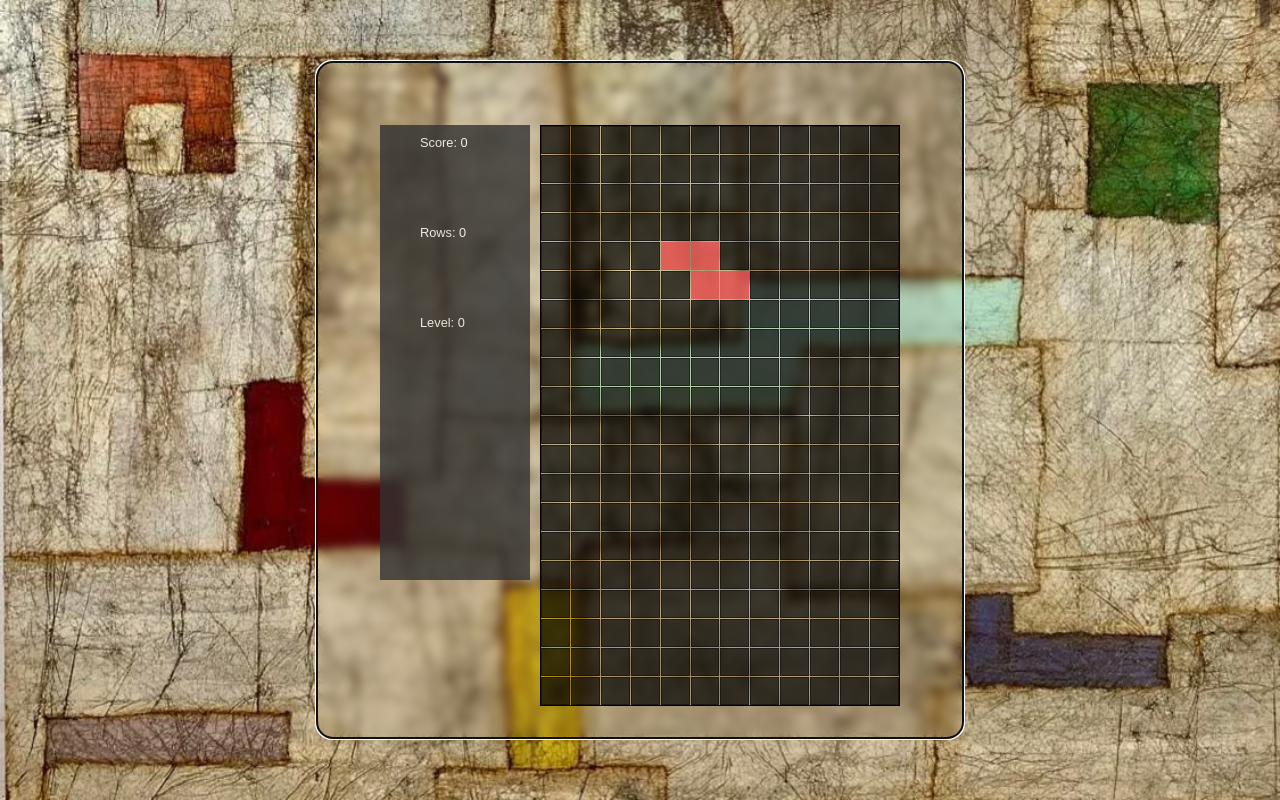
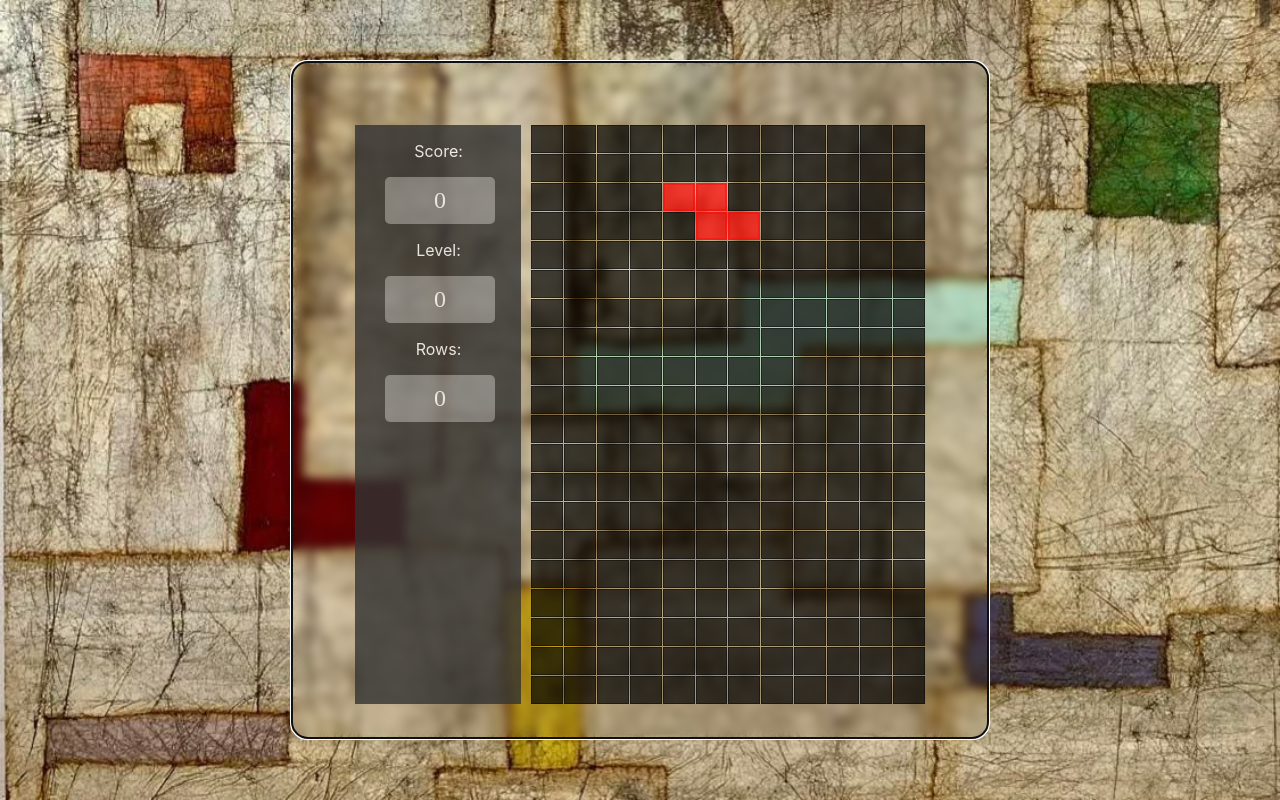
Before and after one commit to anilaavdylii/tetris_game, a React (Create React App) app: page /tetris in a window 1280 px wide. Built offline with nearby package versions, Linux system fonts and the light colour scheme.

Commit message:
converted countdown class component to functional component

```diff
--- a/src/components/Cell.jsx
+++ b/src/components/Cell.jsx
@@ -7,7 +7,7 @@ const Cell = ({ type }) => {
   const cell = {
     width: "auto",
     background: `rgba(${TETROMINOS[type].color}, 0.7`,
-    border: `${type === 0 ? '1px solid' : '14px solid'}`,
+    border: `${type === 0 ? '0.1px solid' : '2px solid'}`,
     borderBottomColor: `rgba(${TETROMINOS[type].color}, 0.4)`,
     borderRightColor: `rgba(${TETROMINOS[type].color}, 0.4)`,
     borderTopColor: `rgba(${TETROMINOS[type].color}, 0.4)`,
--- a/src/components/CountDown.jsx
+++ /dev/null
@@ -1,41 +0,0 @@
-import React from 'react';
-
-export default class CountDown extends React.Component {
-    constructor(props) {
-        super(props);
-        this.state = {
-            count: props.duration ? props.duration : 5,
-        }
-    }
-    componentDidMount() {
-        this.timer = setInterval(() => {
-            let { count } = this.state;
-            this.setState({
-                count: count - 1
-            })
-        }, 1000)
-    }
-
-    componentDidUpdate(prevProps, prevState, snapshot) {
-        if (prevState.count !== this.state.count && this.state.count === 0) {
-            clearInterval(this.timer);
-            if (this.props.onTimesup) {
-                this.props.onTimesup();
-            }
-        }
-    }
-
-    fmtMSS(s) { return (s - (s %= 60)) / 60 + (9 < s ? ':' : ':0') + s }
-
-
-    render() {
-        let { count } = this.state;
-        return (
-            <>
-                <div className='timer'>
-                    {count === 0 ? '' : <p>{this.fmtMSS(count)}</p>}
-                </div>
-            </>
-        )
-    }
-}
--- /dev/null
+++ b/src/components/CountDownTimer.jsx
@@ -0,0 +1,33 @@
+import React,{useState, useRef, useEffect} from 'react'
+
+
+const CountDownTimer = ({seconds, onTimesup}) => {
+  const [countdown, setCountDown] = useState(seconds);
+  const timerId = useRef();
+
+  useEffect(()=>{
+    timerId.current = setInterval(()=>{
+        setCountDown(prev => prev - 1)
+    }, 1000)
+    return ()=> clearInterval(timerId.current);
+  },[])
+
+  useEffect(()=>{
+    if(countdown <= 0){
+        clearInterval(timerId.current)
+        onTimesup();
+    }
+  },[countdown])
+
+  return (
+    <div>
+        <>
+            <div className='timer'>
+                {countdown === 0 ? '' : <p>{countdown}</p>}
+            </div>
+        </>
+    </div>
+  )
+}
+
+export default CountDownTimer
--- a/src/components/Display.jsx
+++ b/src/components/Display.jsx
@@ -3,16 +3,19 @@ import React from 'react';
 const Display = ({ text }) => {
   const display = {
     display: "flex",
-    margin: "0 50px 50px 0",
+    margin: "0 50px 0px 0",
     padding: "10px",
     border: "4px",
     minHeight: "20px",
     width: "100%",
-    borderRadius: "20px",
+    borderRadius: "5px",
     color: "white",
     background: "transparent",
-    fontFamily: "Pixel, Arial, Helvetica, sans-serif",
-    fontSize: "0.8rem"
+    fontFamily: "Oswald",
+    fontSize: "1.5rem",
+    backgroundColor:"gray",
+    justifyContent:"center"
+
   }
 
   return(
--- a/src/components/Stage.jsx
+++ b/src/components/Stage.jsx
@@ -9,7 +9,7 @@ const Stage = ({ stage }) => {
     gridTemplateRows: `repeat(${stage.length}, 28px)`,
     gridTemplateColumns: ` repeat(${stage[0].length}, 0.5fr)`,
     gridGap: "1px",
-    border: "1px solid",
+    border: "1px ",
     width: "100%",
     maxWidth: "40vw",
     background: "transparent"
--- a/src/pages/tetris/Tetris.css
+++ b/src/pages/tetris/Tetris.css
@@ -11,14 +11,16 @@ aside{
     max-width: 90px;
     display: block;
     padding: 0px 30px;
+    padding-right: 46px;
     background-color: #333;
     opacity: 0.8;
     margin-right: 10px;
+    height: 579px;
 }
 
 .tetrisWrapper{
     height: 580px;
-    width: 550px;
+    width: 600px;
     backdrop-filter: blur(5px);
     padding: 3rem;
     border-radius: 1rem;
@@ -44,5 +46,13 @@ aside{
 }
 
 .timer p{
-        margin-top: -60px;
+    margin-top: -130px;
+    margin-left: 55px;
 }
+
+.text{
+    color: white;
+    flex: auto;
+    flex-direction: row;
+    padding-left: 17px;
+}
--- a/src/pages/tetris/Tetris.jsx
+++ b/src/pages/tetris/Tetris.jsx
@@ -4,7 +4,7 @@ import {useNavigate} from 'react-router-dom';
 import { useInterval } from '../../hooks/useInterval';
 import Stage from '../../components/Stage';
 import Display from '../../components/Display';
-import CountDown from '../../components/CountDown';
+import CountDownTimer from '../../components/CountDownTimer';
 import { TetrisContext } from '../../context/TetrisContext';
 
 import './Tetris.css';
@@ -117,13 +117,13 @@ const Tetris = () => {
         <div className='tetris'>
            <aside>
               <div>
-                <Display text={`Score: ${score}`} />
-                <Display text={`Rows: ${rows}`} />
-                <Display text={`Level: ${level}`} />
+                <p className='text'>Score:</p><Display text={` ${score}`} />
+                <p className='text'>Level:</p><Display text={` ${level}`} />
+                <p className='text'>Rows:</p><Display text={` ${rows}`} />
               </div>
-            <CountDown
+            <CountDownTimer
               onTimesup={onTimesup}
-              duration={'3'}
+              seconds={3}
             />
             <div className="helo">
               {player[keys[2]]}
--- a/src/tetrominos.js
+++ b/src/tetrominos.js
@@ -2,20 +2,20 @@ export const TETROMINOS = {
   0: { shape: [[0]], color: '0, 0, 0' },
   I: {
     shape: [[0, 'I', 0, 0], [0, 'I', 0, 0], [0, 'I', 0, 0], [0, 'I', 0, 0]],
-    color: '80, 227, 230',
+    color: '0, 255, 255',
   },
-  J: { shape: [[0, 'J', 0], [0, 'J', 0], ['J', 'J', 0]], color: '36, 95, 223' },
+  J: { shape: [[0, 'J', 0], [0, 'J', 0], ['J', 'J', 0]], color: '0, 0, 255' },
   L: {
     shape: [[0, 'L', 0], [0, 'L', 0], [0, 'L', 'L']],
-    color: '223, 173, 36',
+    color: '	255, 165, 0',
   },
-  O: { shape: [['O', 'O'], ['O', 'O']], color: '223, 217, 36' },
-  S: { shape: [[0, 'S', 'S'], ['S', 'S', 0], [0, 0, 0]], color: '48, 211, 56' },
+  O: { shape: [['O', 'O'], ['O', 'O']], color: '255,255,0' },
+  S: { shape: [[0, 'S', 'S'], ['S', 'S', 0], [0, 0, 0]], color: '42, 173, 42' },
   T: {
     shape: [[0, 0, 0], ['T', 'T', 'T'], [0, 'T', 0]],
-    color: '132, 61, 198',
+    color: '160, 32, 240',
   },
-  Z: { shape: [['Z', 'Z', 0], [0, 'Z', 'Z'], [0, 0, 0]], color: '227, 78, 78' },
+  Z: { shape: [['Z', 'Z', 0], [0, 'Z', 'Z'], [0, 0, 0]], color: '255,0,0' },
 };
 
 export const randomTetromino = () => {
@@ -24,3 +24,6 @@ export const randomTetromino = () => {
     tetrominos[Math.floor(Math.random() * tetrominos.length)];
   return TETROMINOS[randTetromino];
 };
+
+
+// /cyan I, yellow O, purple T, green S, blue J, red Z and orange L.
```
